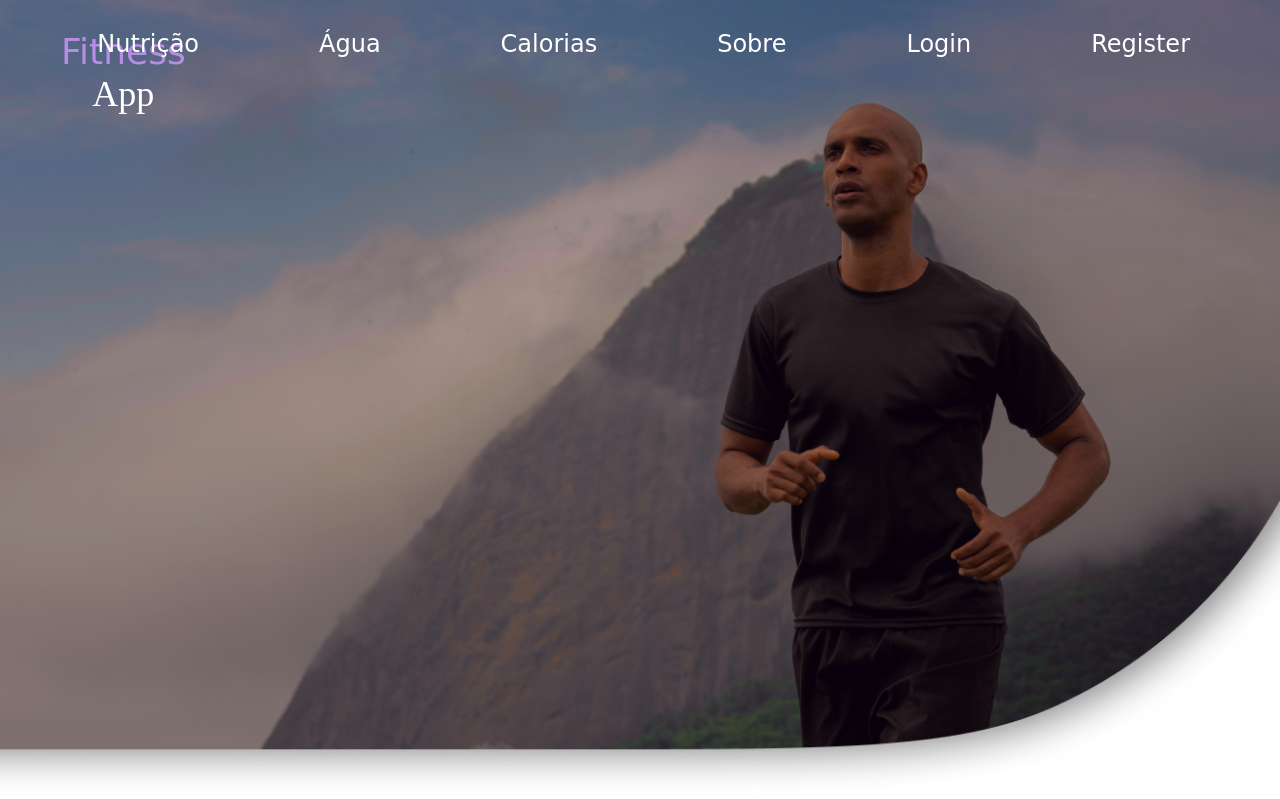
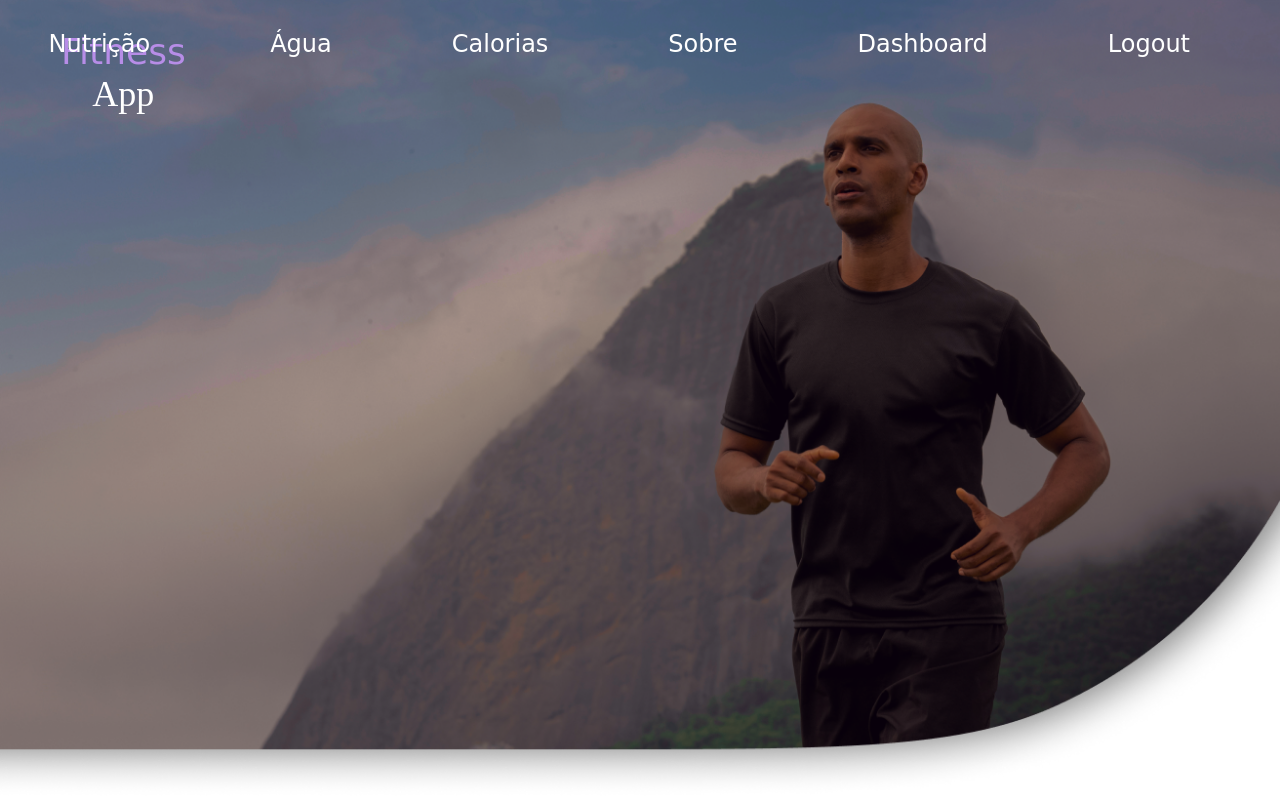
Before and after one commit to gbuzzetti/mc656-project, a Flask app: page /about in a window 1280 px wide. Shown: the top 799 px of the page. Run offline with Flask 3, Linux system fonts and the light colour scheme; a user stored in the database is signed in; some web fonts are replaced.

Commit message:
site salva quando você faz o login e muda os botões da barra de cima para um usuário logado

```diff
--- a/fitness_app/app/routes.py
+++ b/fitness_app/app/routes.py
@@ -1,6 +1,6 @@
 from flask import Blueprint, jsonify, render_template, request, redirect, url_for
 from app import LoginForm, RegisterForm, bcrypt, db, User
-from flask_login import login_required, login_user, logout_user
+from flask_login import login_required, login_user, logout_user, current_user
 from app.features.facade import Facade
 
 main_bp = Blueprint('main', __name__)
@@ -63,6 +63,8 @@ def about():
 
 @main_bp.route('/login', methods=['GET', 'POST'])
 def login():
+    if current_user.is_authenticated:
+        return redirect(url_for('main.dashboard'))
     form = LoginForm()
     if form.validate_on_submit():
         user = User.query.filter_by(username=form.username.data).first()
--- a/fitness_app/app/templates/layout.html
+++ b/fitness_app/app/templates/layout.html
@@ -18,8 +18,13 @@
             <a href="/water">Água</a>
             <a href="/calories">Calorias</a>
             <a href="/about">Sobre</a>
-            <a href="/login">Login</a>
-            <a href="/register">Register</a>
+            {% if current_user.is_authenticated %}
+                <a href="/dashboard">Dashboard</a>
+                <a href="/logout">Logout</a>
+            {% else %}
+                <a href="/login">Login</a>
+                <a href="/register">Register</a>
+            {% endif %}
         </nav>
         {% block content %}
         <!-- conteudo a ser mostrado -->
```
